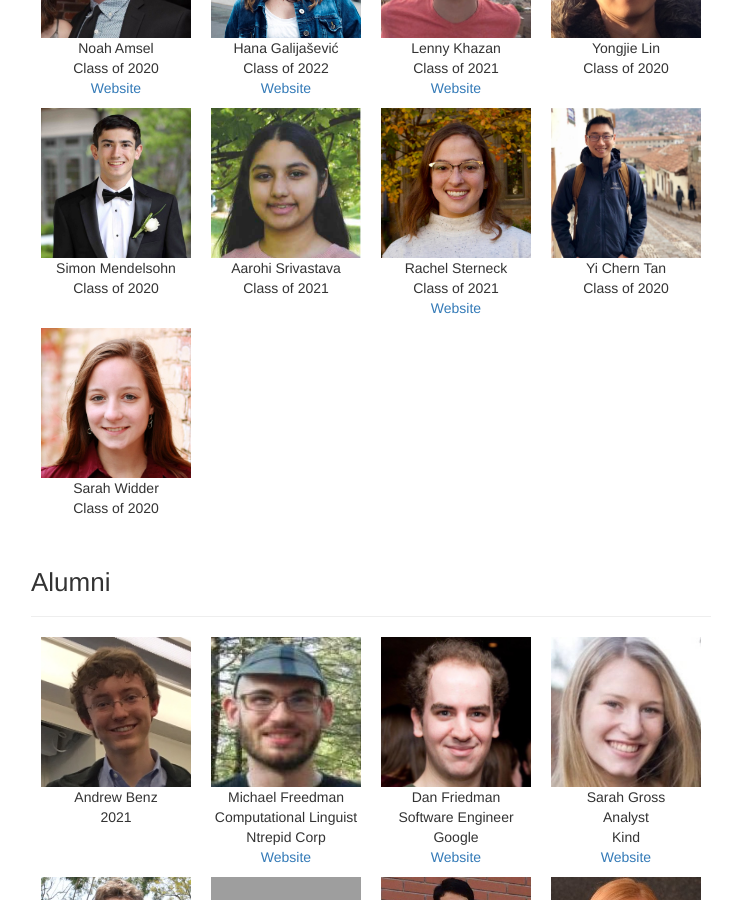
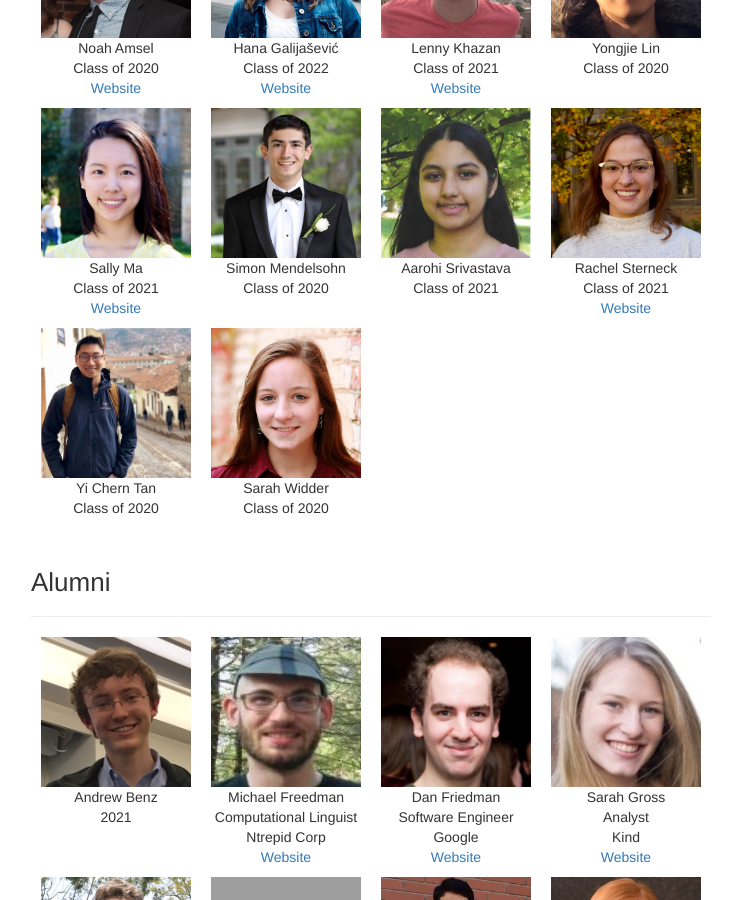
Before and after one commit to clay-lab/clay-lab.github.io, a Jekyll site: the page built from members.html, in a window 1280 px wide and 900 px high, scrolled down 1151 px. Shown: the whole window, without its empty margins (269-1001 px from the left). Built offline with Jekyll 4.4.1, drawn with Linux system fonts in a browser that asks for light colours; grey boxes are pictures that could not be loaded.

Commit message:
added Sally Ma to members

```diff
--- a/_data/members.yml
+++ b/_data/members.yml
@@ -50,6 +50,12 @@ undergraduate:
       photo : /photos/yong_profile.jpg
       email : yongjie.lin@yale.edu
       title : 2020
+
+    - name : Sally Ma
+      photo : /photos/sallyma_profile.jpg
+      email : sally.ma@yale.edu
+      url : https://www.linkedin.com/in/sally-ma-37a284130/
+      title : 2021
 
     - name : Simon Mendelsohn
       photo:  /photos/simon_profile.jpg
```
Also changed, not shown: photos/sallyma_profile.jpg (added).
